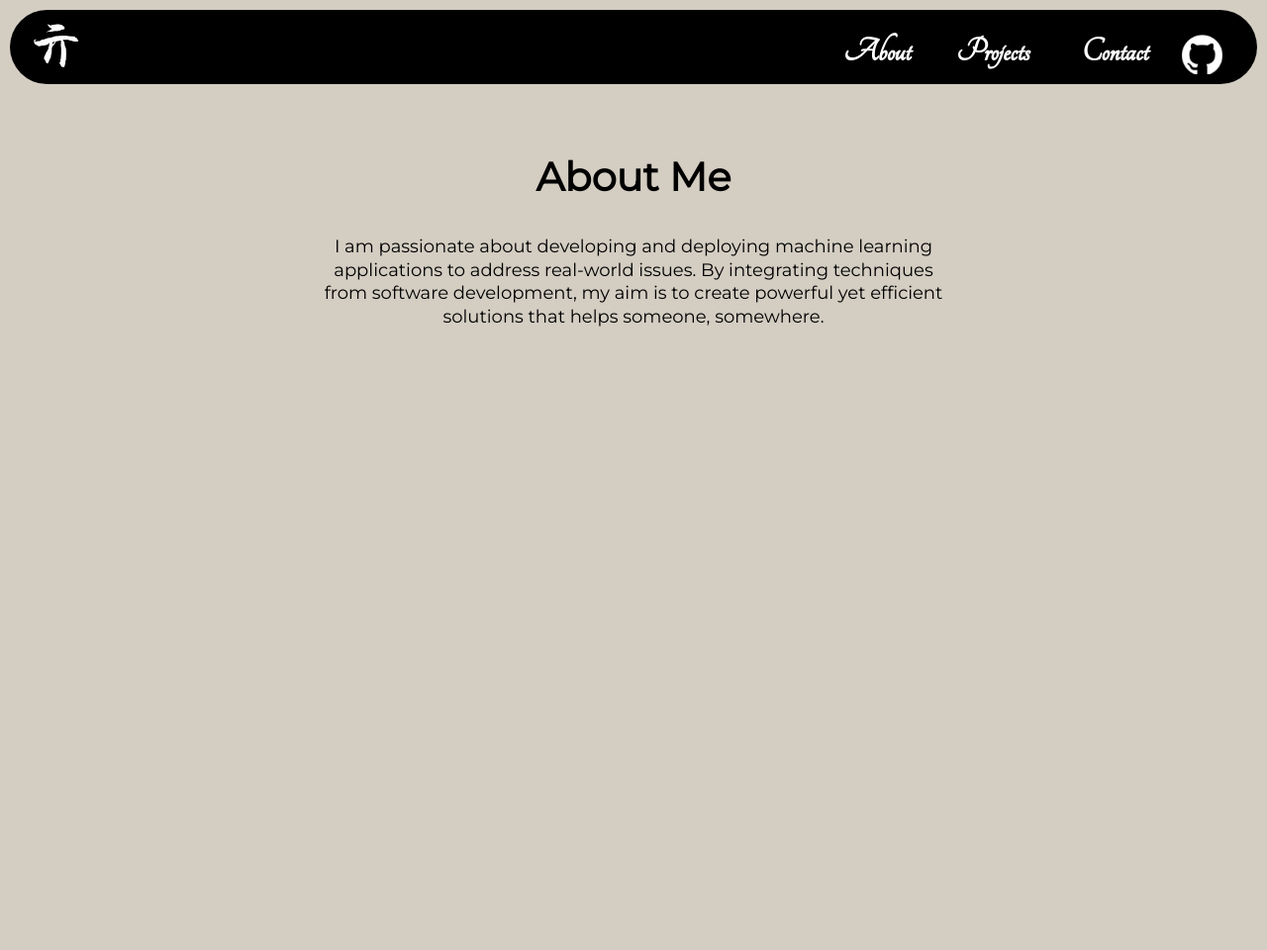
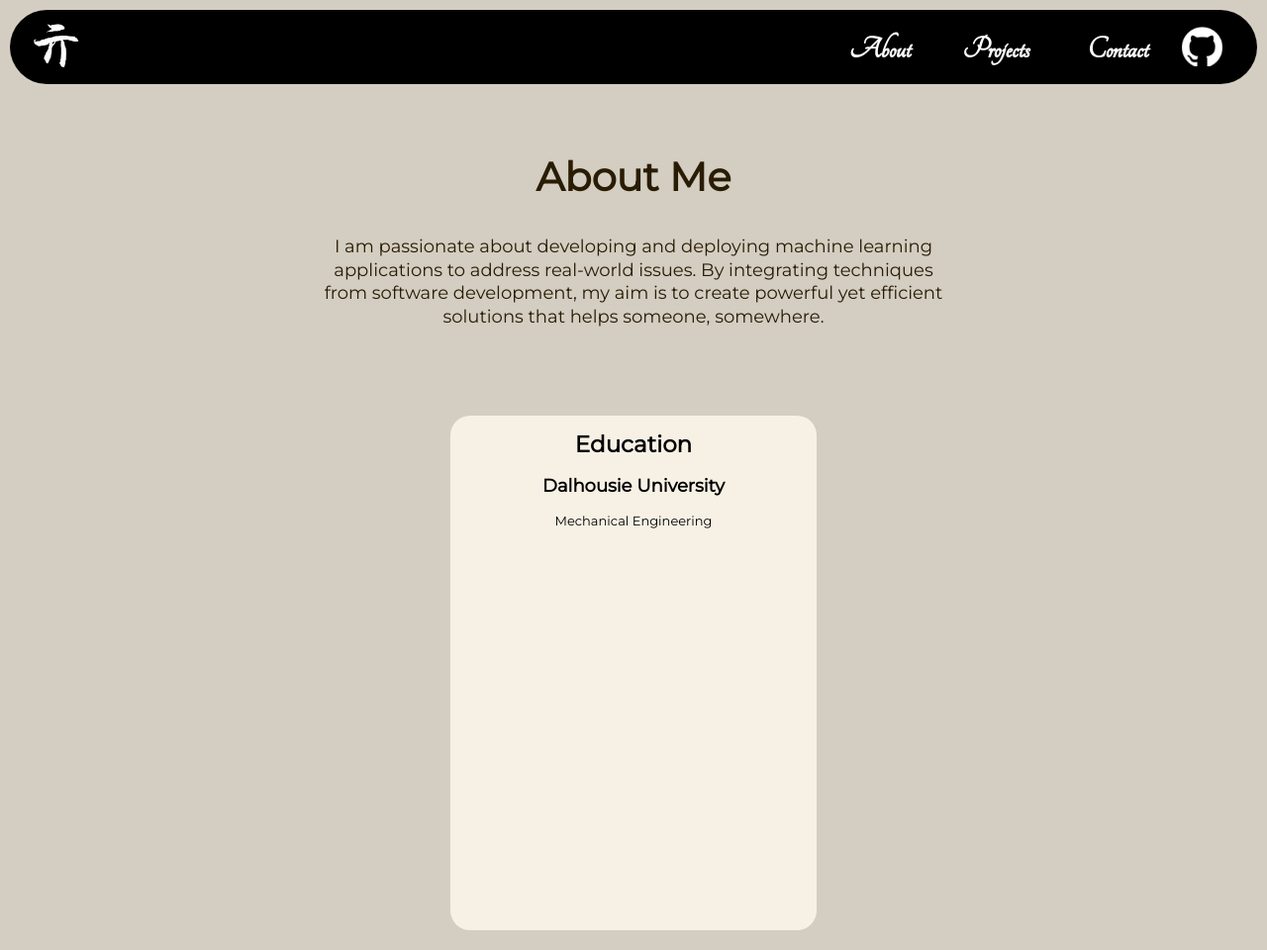
Before and after one commit to XuLiangQi/me-page, a Flask app: page /about in a window 1280 px wide. Shown: the whole page at 99% size. Before the commit the page ends 330 px from the top, so only its background shows below. Run offline with Flask 3, Linux system fonts and the light colour scheme.

Commit message:
starting on about page, fix contact page

```diff
--- a/static/css/main.css
+++ b/static/css/main.css
@@ -1,4 +1,4 @@
-.info-container, .contact-containter {
+.info-container {
   display: grid;
   grid-template-columns: auto auto;
   -moz-column-gap: 50px;
@@ -57,7 +57,7 @@
 
 .menu-button, .menu-contact, .menu-project, .menu-about {
   color: white;
-  font-size: 35px;
+  font-size: 32px;
   display: inline-block;
   position: fixed;
   top: 30px;
@@ -98,7 +98,7 @@
 
 .github-menu {
   position: absolute;
-  top: 15px;
+  top: 7px;
   right: 35px;
   height: 40px;
   transition: 1s ease;
@@ -137,18 +137,61 @@
   max-width: 50vw;
 }
 
+.about-card-title {
+  font-size: 23px;
+  font-weight: bold;
+  color: rgb(0, 0, 0);
+  margin-top: 15px;
+  align-content: center;
+}
+
+.about-card-sub-title {
+  align-content: center;
+  font-weight: bold;
+  font-size: 18px;
+  margin-top: 15px;
+}
+
+.about-card-content {
+  align-content: left;
+  font-size: 13px;
+  margin-top: 15px;
+}
+
+.contact-container {
+  display: flex;
+  flex-wrap: auto;
+  align-items: center;
+  justify-content: center;
+  margin-top: 38vh;
+}
+
+.contact-text-container {
+  align-content: center;
+  width: 30vw;
+  margin-left: 5vw;
+  margin-right: 5vw;
+}
+
+.contact-title {
+  align-content: left;
+  font-size: 27px;
+}
+
+.contact-paragraph {
+  font-size: 23px;
+}
+
 .linkedin-photo-container {
-  position: relative;
-  margin-right: 20vw;
-  margin-top: 40vh;
-  width: 300px;
-  height: 300px;
-  display: inline-block;
+  width: 250px;
+  height: 250px;
+  margin-left: 5vw;
+  margin-right: 5vw;
 }
 
 .linkedin-photo {
-  width: 100%;
-  height: 100%;
+  width: 280px;
+  height: 280px;
   transition: 1s ease;
 }
 .linkedin-photo:hover {
@@ -158,6 +201,7 @@
 .project-info-container, .about-info-container {
   margin-top: 15vh;
   display: flex;
+  flex-wrap: auto;
   width: auto;
   height: auto;
   text-align: center;
@@ -175,7 +219,7 @@
   font-size: 40px;
 }
 
-.project-container {
+.project-card-container, .about-card-container {
   display: flex;
   flex-wrap: wrap;
   margin-top: 50px;
@@ -185,8 +229,9 @@
   animation: fadeIn 1s ease forwards;
 }
 
-.project-card {
+.project-card, .about-card {
   background-color: rgb(247, 241, 229);
+  color: black;
   border-radius: 20px;
   height: 520px;
   width: 370px;
@@ -194,7 +239,7 @@
   text-align: center;
   transition: transform 0.5s ease;
 }
-.project-card:hover {
+.project-card:hover, .about-card:hover {
   transform: scale(1.01);
 }
 
@@ -248,4 +293,5 @@ body, html {
   margin: 0;
   position: relative;
   line-height: 1.3;
+  color: rgb(41, 28, 3);
 }/*# sourceMappingURL=main.css.map */
--- a/static/js/project-card.js
+++ b/static/js/project-card.js
@@ -1,6 +1,6 @@
 function createProjectCard(imageUrl, title, description, skillSet, githubLink) {
-    var projectContainer = document.getElementById("project-container");
-    projectContainer.className = "project-container";
+    var projectContainer = document.getElementById("project-card-container");
+    projectContainer.className = "project-card-container";
 
     // Create elements for the new card
     var projectCard = document.createElement("div");
--- a/static/scss/_about.scss
+++ b/static/scss/_about.scss
@@ -12,3 +12,30 @@
     font-size:$font-s;
     max-width: 50vw;
 }
+
+.about-card-container{
+    @extend .project-card-container;
+}
+
+.about-card{
+    @extend .project-card;
+}
+
+.about-card-title{
+    font-size:$font-m;
+    font-weight:bold;
+    color:rgb(0, 0, 0);
+    margin-top:15px;
+    align-content: center;
+}
+.about-card-sub-title{
+    align-content:center;
+    font-weight:bold;
+    font-size:$font-s;
+    margin-top:15px;
+}
+.about-card-content{
+    align-content:left;
+    font-size:$font-xs;
+    margin-top:15px;
+}
--- a/static/scss/_base.scss
+++ b/static/scss/_base.scss
@@ -24,7 +24,7 @@
 
 .menu-button{
     color:white;
-    font-size:35px;
+    font-size:32px;
     display:inline-block;
     position:fixed;
     top: 30px;
@@ -70,7 +70,7 @@
 .github-menu{
     @extend .logo;
     position:absolute;
-    top: 15px;
+    top: 7px;
     right:35px;
     height: 40px;
     transition: 1s ease;
--- a/static/scss/_projects.scss
+++ b/static/scss/_projects.scss
@@ -1,6 +1,7 @@
 .project-info-container{
     margin-top:15vh;
     display: flex;
+    flex-wrap: auto;
     width: auto;
     height: auto;
     text-align: center;
@@ -16,7 +17,7 @@
     font-size:$font-xl;
 }
 
-.project-container{
+.project-card-container{
     display:flex;
     flex-wrap: wrap;
     margin-top:50px;
@@ -28,6 +29,7 @@
 
 .project-card{
     background-color:rgb(247, 241, 229);
+    color:black;
     border-radius: 20px;;
     height:520px;
     width: 370px;
--- a/static/scss/_variables.scss
+++ b/static/scss/_variables.scss
@@ -3,4 +3,4 @@ $font-xl: 40px;
 $font-l: 27px;
 $font-m: 23px;
 $font-s: 18px;
-$font-xs: 8px;
+$font-xs: 13px;
--- a/static/scss/main.scss
+++ b/static/scss/main.scss
@@ -8,4 +8,5 @@ body, html{
     margin: 0;
     position: relative;
     line-height:1.3;
+    color:rgb(41, 28, 3);
 }
--- a/templates/about.html
+++ b/templates/about.html
@@ -17,4 +17,11 @@
     </div>
 </section>
 
+<section class="about-card-container">
+<div class="about-card">
+    <div class="about-card-title">Education</div>
+    <div class="about-card-sub-title">Dalhousie University</div>
+    <div class="about-card-content">Mechanical Engineering</div>
+</div>
+</section>
 {% endblock %}
--- a/templates/base.html
+++ b/templates/base.html
@@ -16,11 +16,11 @@
             </a>
 
             <div class="menu-button-container">
-                <a href="{{ url_for('about') }}" class="menu-button menu-about" target="_self"><b>About</b></a>
+                <a href="{{ url_for('about') }}" class="menu-button menu-about" target="_self" title="Learn more about me"><b>About</b></a>
 
-                <a href="{{ url_for('projects') }}" class="menu-button menu-project" target="_self"><b>Projects</b></a>
+                <a href="{{ url_for('projects') }}" class="menu-button menu-project" target="_self" title="See my projects"><b>Projects</b></a>
 
-                <a href="{{ url_for('contact') }}" class="menu-button menu-contact" target="_self"><b>Contact</b></a>
+                <a href="{{ url_for('contact') }}" class="menu-button menu-contact" target="_self" title="Connect with me"><b>Contact</b></a>
 
                 <a href="https://github.com/XuLiangQi" target="_blank">
                     <img src="../static/imgs/github-white.png" alt="" class="github-menu">
--- a/templates/projects.html
+++ b/templates/projects.html
@@ -19,7 +19,7 @@
     -->
 
     <script src="../static/js/project-card.js"></script>
-    <section id="project-container">
+    <section id="project-card-container">
         <!-- Projects -->
         <script>
             createProjectCard("../static/imgs/llm-project-img.png"
@@ -31,7 +31,7 @@
             createProjectCard("../static/imgs/website-img.png"
             , "Personal Portfolio Website"
             , "Porfolio website to display personal informaiton and projects."
-            , ["HTML", "SCSS", "JavaScript", "Flask"]
+            , ["HTML", "SASS", "JavaScript", "Flask"]
             , "https://github.com/XuLiangQi/me-page");
 
 
```
Also changed, not shown: static/scss/_contact.scss (+25 -11 lines), templates/contact.html (+5 -5 lines), static/js/menu-hover.js (line endings or trailing spaces), 1 other file.
